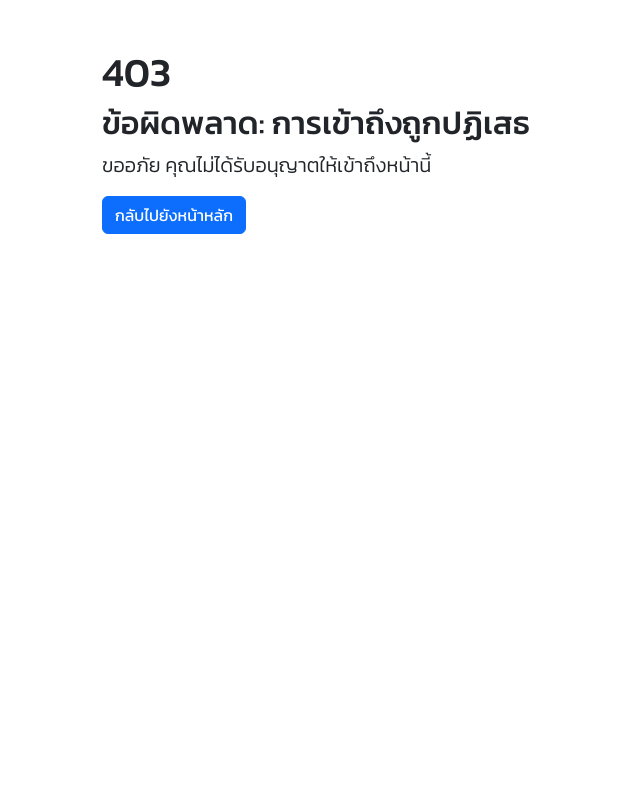
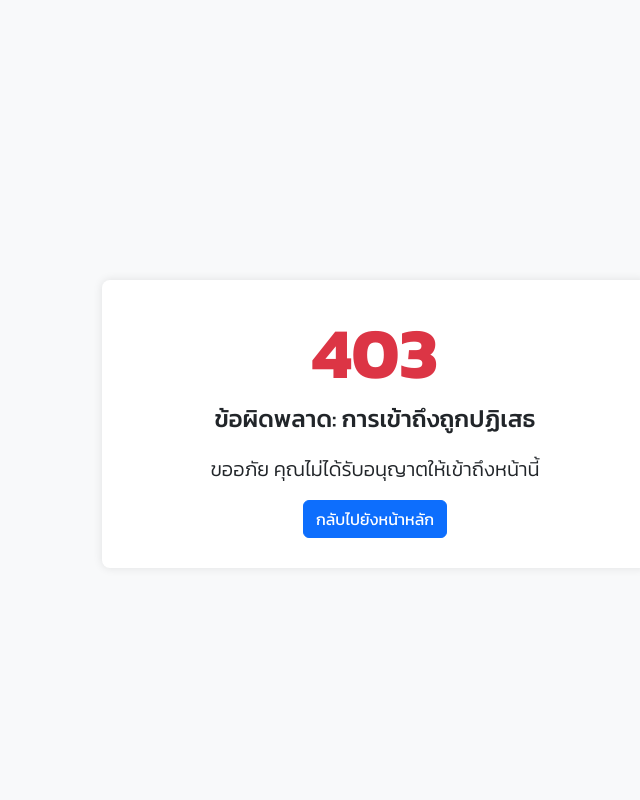
Before and after one commit to nntch26/Server-side-Project, a Django app: template myproject/boardgame/templates/403.html in a window 1280 px wide. Shown: the whole page, without its empty margins (265-905 px from the left). Run offline with Django 5.2, Linux system fonts and the light colour scheme; the template is opened without the code that fills it, so the values that code supplies are empty; some libraries are stand-ins or nearby versions.

Commit message:
Update 403.html

```diff
--- a/myproject/boardgame/templates/403.html
+++ b/myproject/boardgame/templates/403.html
@@ -3,6 +3,33 @@
 
 {% block title %} 403 Forbidden {% endblock title %}
 
+{% block styles %}
+<style>
+    body {
+        background-color: #f8f9fa;
+        height: 100vh;
+        display: flex;
+        align-items: center;
+        justify-content: center;
+    }
+    .error-container {
+        text-align: center;
+        padding: 30px;
+        background-color: #fff;
+        border-radius: 8px;
+        box-shadow: 0 0 10px rgba(0,0,0,0.1);
+    }
+    .error-code {
+        font-size: 72px;
+        font-weight: bold;
+        color: #dc3545;
+    }
+    .error-message {
+        font-size: 24px;
+        margin-bottom: 20px;
+    }
+</style>
+{% endblock styles %}
 
 {% block navbar %}
 {% endblock navbar %}
```
